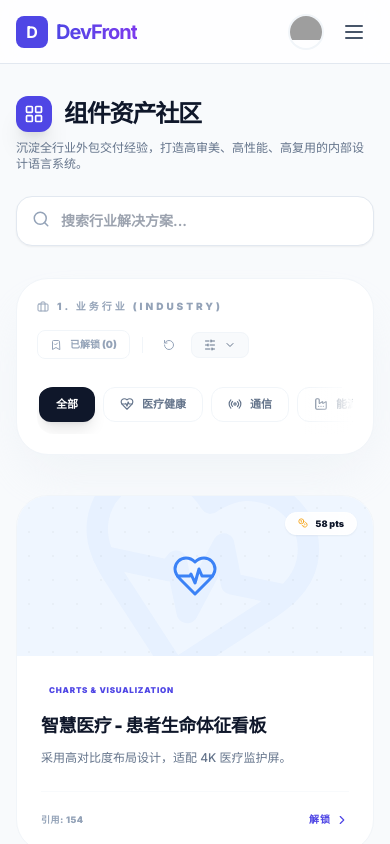
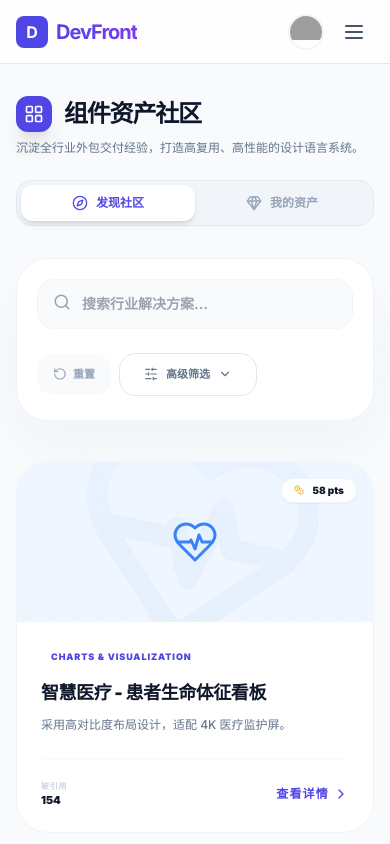
Before and after one commit to birght/NeudevFront, a React (Vite) app: page /#/components in a window 390 px wide. Shown: the top 844 px of the page. Built offline with nearby package versions, Linux system fonts and the light colour scheme; grey boxes are pictures that could not be loaded.

Commit message:
feat: Add Gem and Compass icons to Components page
Introduces two new icons, Gem and Compass, to the available icon set on the Components page. This enhances the visual representation options for components within the devFrontNeu platform.

```diff
--- a/pages/Components.tsx
+++ b/pages/Components.tsx
@@ -2,14 +2,14 @@
 import React, { useState, useEffect, useRef } from 'react';
 import { useNavigate } from 'react-router-dom';
 import {
-  Layout, Map, Keyboard, Database, MessageSquare, Layers, PlaySquare,
-  BarChart3, Zap, FlaskConical, Search, Download, Sparkles, X, Copy,
-  Check, Maximize2, Briefcase, HeartPulse, Radio,
-  Factory, GraduationCap, Building2, ShieldCheck, Leaf,
-  Wallet, CarFront, MonitorPlay, Filter,
+  Layout, Map, Keyboard, Database, MessageSquare, Layers,
+  BarChart3, Zap, FlaskConical, Search, Sparkles,
+  Briefcase, HeartPulse, Radio,
+  Factory, GraduationCap, ShieldCheck, Leaf,
+  Wallet, CarFront, MonitorPlay,
   Stethoscope, Landmark, Scale, ShieldAlert, Cpu,
-  Tags, LayoutGrid, Palette, ChevronRight, ChevronDown, ChevronUp, SlidersHorizontal, RotateCcw,
-  Coins, Unlock, BookmarkCheck
+  Tags, LayoutGrid, ChevronRight, ChevronDown, ChevronUp, SlidersHorizontal, RotateCcw,
+  Coins, Unlock, BookmarkCheck, Gem, Compass
 } from 'lucide-react';
 import { componentService } from '../services/api';
 
@@ -76,86 +76,96 @@ const Components: React.FC = () => {
 
   return (
     <div className="max-w-7xl mx-auto px-4 sm:px-6 lg:px-8 py-8 md:py-12 overflow-hidden">
-      <div className="flex flex-col md:flex-row justify-between items-start md:items-center mb-8 md:mb-12 gap-6 md:gap-8">
-        <div>
+      {/* Header Area */}
+      <div className="flex flex-col md:flex-row justify-between items-start md:items-end mb-8 md:mb-12 gap-6">
+        <div className="flex-1">
           <div className="flex items-center gap-3 mb-2">
             <div className="p-2 md:p-2.5 bg-theme rounded-xl md:rounded-2xl shadow-xl shadow-theme/20 text-white shrink-0">
               <LayoutGrid size={20} className="md:w-6 md:h-6" />
             </div>
-            <h1 className="text-2xl md:text-4xl font-black text-slate-900 tracking-tighter">组件资产社区</h1>
+            <h1 className="text-2xl md:text-4xl font-black text-slate-900 tracking-tighter">
+              {showOnlyUnlocked ? '我的数字保险库' : '组件资产社区'}
+            </h1>
           </div>
           <p className="text-xs md:text-sm text-slate-500 font-medium max-w-xl">
-            沉淀全行业外包交付经验，打造高审美、高性能、高复用的内部设计语言系统。
+            {showOnlyUnlocked ? '管理并快速访问您已通过积分解锁的业务资产。' : '沉淀全行业外包交付经验，打造高复用、高性能的设计语言系统。'}
           </p>
         </div>
-        <div className="relative group w-full md:w-96">
+
+        {/* Toggle Switch Design */}
+        <div className="flex bg-slate-100 p-1 rounded-2xl border border-slate-200 w-full md:w-auto shrink-0">
+          <button
+            onClick={() => setShowOnlyUnlocked(false)}
+            className={`flex-1 md:flex-none flex items-center justify-center gap-2 px-6 py-2.5 rounded-xl text-xs font-black transition-all ${!showOnlyUnlocked ? 'bg-white shadow-md text-theme' : 'text-slate-400 hover:text-slate-600'}`}
+          >
+            <Compass size={16} /> 发现社区
+          </button>
+          <button
+            onClick={() => setShowOnlyUnlocked(true)}
+            className={`flex-1 md:flex-none flex items-center justify-center gap-2 px-6 py-2.5 rounded-xl text-xs font-black transition-all ${showOnlyUnlocked ? 'bg-slate-900 shadow-md text-white' : 'text-slate-400 hover:text-slate-600'}`}
+          >
+            <Gem size={16} className={showOnlyUnlocked ? 'text-amber-400' : ''} />
+            我的资产
+            {unlockedIds.length > 0 && <span className={`ml-1.5 px-1.5 py-0.5 rounded-full text-[9px] ${showOnlyUnlocked ? 'bg-white/20 text-white' : 'bg-slate-200 text-slate-500'}`}>{unlockedIds.length}</span>}
+          </button>
+        </div>
+      </div>
+
+      {/* Main Control Bar */}
+      <div className="bg-white rounded-[2rem] md:rounded-[2.5rem] border border-slate-100 p-5 md:p-8 shadow-2xl shadow-slate-200/40 mb-10 overflow-hidden">
+        <div className="flex flex-col lg:flex-row justify-between items-center gap-6">
+          {/* Search Bar */}
+          <div className="relative group w-full lg:flex-1">
             <input
               type="text"
-            placeholder="搜索行业解决方案..."
-            className="w-full pl-11 pr-4 py-3.5 bg-white border border-slate-200 rounded-2xl focus:ring-4 focus:ring-theme/10 transition-all outline-none font-bold text-sm shadow-sm"
+              placeholder={showOnlyUnlocked ? "在我的库中搜索..." : "搜索行业解决方案..."}
+              className="w-full pl-11 pr-4 py-3.5 bg-slate-50 border border-slate-100 rounded-2xl focus:ring-4 focus:ring-theme/10 transition-all outline-none font-bold text-sm"
               value={searchQuery}
               onChange={(e) => setSearchQuery(e.target.value)}
             />
             <Search className="absolute left-4 top-3.5 text-slate-400 group-focus-within:text-theme transition-colors" size={18} />
           </div>
-      </div>
 
-      <div className="bg-white rounded-[2rem] md:rounded-[2.5rem] border border-slate-100 p-5 md:p-8 shadow-2xl shadow-slate-200/40 mb-10 overflow-hidden">
-        <div className={isExpanded ? 'mb-8 md:mb-10' : 'mb-0'}>
-          <div className="flex flex-col sm:flex-row justify-between items-start sm:items-center mb-6 gap-4">
-            <label className="text-[10px] font-black text-slate-400 uppercase tracking-[0.3em] flex items-center gap-2">
-              <Briefcase size={12} /> 1. 业务行业 (Industry)
-            </label>
-            <div className="flex items-center gap-2 w-full sm:w-auto overflow-x-auto no-scrollbar sm:overflow-visible pb-1 sm:pb-0">
-               <button
-                onClick={() => setShowOnlyUnlocked(!showOnlyUnlocked)}
-                className={`flex items-center gap-2 px-3 py-1.5 rounded-lg text-[10px] font-black transition-all border shrink-0 ${
-                  showOnlyUnlocked ? 'bg-emerald-600 border-emerald-500 text-white shadow-lg shadow-emerald-100' : 'bg-white border-slate-100 text-slate-400 hover:border-emerald-200 hover:text-emerald-600'
-                }`}
-               >
-                 <BookmarkCheck size={12} className={showOnlyUnlocked ? 'animate-pulse' : ''} />
-                 {showOnlyUnlocked ? '我的资产' : `已解锁 (${unlockedIds.length})`}
-               </button>
-
-               <div className="h-4 w-px bg-slate-100 mx-1 shrink-0"></div>
-
-               <button onClick={resetFilters} className="flex items-center gap-1.5 px-2 py-1.5 text-[10px] font-black text-slate-400 hover:text-theme shrink-0 active:scale-95 transition-transform">
-                 <RotateCcw size={12} /> <span className="hidden sm:inline">重置</span>
+          <div className="flex items-center gap-2 w-full lg:w-auto overflow-x-auto no-scrollbar pb-1 lg:pb-0">
+             <button onClick={resetFilters} className="flex items-center gap-1.5 px-4 py-3 bg-slate-50 text-[11px] font-black text-slate-400 rounded-2xl hover:text-theme shrink-0 active:scale-95 transition-all">
+               <RotateCcw size={14} /> 重置
              </button>
              <button
                onClick={() => setIsExpanded(!isExpanded)}
-                 className={`flex items-center gap-2 px-3 py-1.5 rounded-lg text-[10px] font-black transition-all border shrink-0 active:scale-95 ${
-                   isExpanded ? 'bg-theme/5 border-theme/20 text-theme' : 'bg-slate-50 border-slate-100 text-slate-500'
+               className={`flex items-center gap-2 px-6 py-3 rounded-2xl text-[11px] font-black transition-all border shrink-0 active:scale-95 ${
+                 isExpanded ? 'bg-theme text-white border-transparent shadow-xl shadow-theme/20' : 'bg-white border-slate-200 text-slate-500'
                }`}
              >
-                 <SlidersHorizontal size={12} />
-                 <span className="hidden sm:inline">{isExpanded ? '收起' : '高级'}</span>
-                 {isExpanded ? <ChevronUp size={12} /> : <ChevronDown size={12} />}
+               <SlidersHorizontal size={14} />
+               高级筛选
+               {isExpanded ? <ChevronUp size={14} /> : <ChevronDown size={14} />}
              </button>
           </div>
         </div>
 
-          <div className="relative group/scroll overflow-hidden rounded-2xl">
-             {/* 渐变遮罩指示器 */}
-             <div className="absolute left-0 top-0 bottom-0 w-12 bg-gradient-to-r from-white to-transparent pointer-events-none z-10 opacity-0 group-hover/scroll:opacity-100 sm:hidden transition-opacity"></div>
-             <div className="absolute right-0 top-0 bottom-0 w-12 bg-gradient-to-l from-white to-transparent pointer-events-none z-10 opacity-100 sm:hidden transition-opacity"></div>
-
-             <div className="flex flex-nowrap md:flex-wrap gap-2 md:gap-3 overflow-x-auto no-scrollbar pb-3 md:pb-0 px-0.5 scroll-smooth">
+        {isExpanded && (
+          <div className="animate-in fade-in slide-in-from-top-4 duration-300 mt-8 pt-8 border-t border-slate-50">
+            <div className="space-y-8">
+               {/* Industry Filter */}
+               <div>
+                  <label className="text-[10px] font-black text-slate-400 uppercase tracking-[0.3em] flex items-center gap-2 mb-4">
+                    <Briefcase size={12} /> 按行业筛选 (Industry)
+                  </label>
+                  <div className="relative group/scroll">
+                     <div className="absolute left-0 top-0 bottom-0 w-8 bg-gradient-to-r from-white to-transparent pointer-events-none z-10 sm:hidden"></div>
+                     <div className="absolute right-0 top-0 bottom-0 w-8 bg-gradient-to-l from-white to-transparent pointer-events-none z-10 sm:hidden"></div>
+                     <div className="flex flex-nowrap md:flex-wrap gap-2 md:gap-3 overflow-x-auto no-scrollbar pb-2">
                         <button
                           onClick={() => setSelectedIndustry('all')}
-                 className={`px-4 md:py-2.5 py-2 rounded-xl md:rounded-2xl text-[11px] md:text-xs font-black transition-all border shrink-0 ${
-                   selectedIndustry === 'all' ? 'bg-slate-900 text-white border-transparent shadow-lg' : 'bg-slate-50 text-slate-500 border-slate-100'
-                 }`}
+                          className={`px-4 py-2 rounded-xl text-[11px] font-black transition-all border shrink-0 ${selectedIndustry === 'all' ? 'bg-slate-900 text-white' : 'bg-slate-50 text-slate-500 border-slate-100'}`}
                         >
-                 全部
+                          全部行业
                         </button>
                         {industries.map((ind) => (
                           <button
                             key={ind.id}
                             onClick={() => setSelectedIndustry(ind.id)}
-                   className={`flex items-center gap-2 px-4 md:py-2.5 py-2 rounded-xl md:rounded-2xl text-[11px] md:text-xs font-black transition-all border shrink-0 ${
-                     selectedIndustry === ind.id ? `${ind.bg} ${ind.color} border-current shadow-md` : 'bg-white text-slate-500 border-slate-100'
-                   }`}
+                            className={`flex items-center gap-2 px-4 py-2 rounded-xl text-[11px] font-black transition-all border shrink-0 ${selectedIndustry === ind.id ? `${ind.bg} ${ind.color} border-current shadow-md` : 'bg-white text-slate-500 border-slate-100'}`}
                           >
                             <ind.icon size={14} />
                             {ind.name}
@@ -165,25 +175,18 @@ const Components: React.FC = () => {
                   </div>
                </div>
 
-        {isExpanded && (
-          <div className="animate-in fade-in slide-in-from-top-4 duration-300">
-            <div className="mb-4 md:mb-10 pt-6 md:pt-8 border-t border-slate-50">
-              <label className="text-[10px] font-black text-slate-400 uppercase tracking-[0.3em] block mb-4 md:mb-6 flex items-center gap-2">
-                <Tags size={12} /> 2. 功能类别 (Category)
+               {/* Category Filter */}
+               <div>
+                  <label className="text-[10px] font-black text-slate-400 uppercase tracking-[0.3em] flex items-center gap-2 mb-4">
+                    <Tags size={12} /> 按功能分类 (Category)
                   </label>
-
-              <div className="relative group/scroll overflow-hidden rounded-2xl">
-                 <div className="absolute left-0 top-0 bottom-0 w-12 bg-gradient-to-r from-white to-transparent pointer-events-none z-10 opacity-0 group-hover/scroll:opacity-100 sm:hidden transition-opacity"></div>
-                 <div className="absolute right-0 top-0 bottom-0 w-12 bg-gradient-to-l from-white to-transparent pointer-events-none z-10 opacity-100 sm:hidden transition-opacity"></div>
-
-                 <div className="flex flex-nowrap md:flex-wrap gap-2 md:gap-3 overflow-x-auto no-scrollbar pb-3 md:pb-0 px-0.5 scroll-smooth">
+                  <div className="relative group/scroll">
+                     <div className="flex flex-nowrap md:flex-wrap gap-2 md:gap-3 overflow-x-auto no-scrollbar pb-2">
                         {categories.map((cat) => (
                           <button
                             key={cat.id}
                             onClick={() => setSelectedCategory(cat.id)}
-                       className={`flex items-center gap-2 px-4 md:py-2.5 py-2 rounded-xl md:rounded-2xl text-[11px] md:text-xs font-black transition-all border shrink-0 ${
-                         selectedCategory === cat.id ? 'bg-theme text-white shadow-lg' : 'bg-slate-50 text-slate-500'
-                       }`}
+                            className={`flex items-center gap-2 px-4 py-2 rounded-xl text-[11px] font-black transition-all border shrink-0 ${selectedCategory === cat.id ? 'bg-theme text-white shadow-lg' : 'bg-slate-50 text-slate-500 border-slate-100'}`}
                           >
                             <cat.icon size={14} />
                             {cat.name}
@@ -193,9 +196,11 @@ const Components: React.FC = () => {
                   </div>
                </div>
             </div>
+          </div>
         )}
       </div>
 
+      {/* Grid Area */}
       {filteredComponents.length > 0 ? (
         <div className="grid grid-cols-1 sm:grid-cols-2 lg:grid-cols-3 gap-6 md:gap-8 animate-in fade-in duration-500">
           {filteredComponents.map((comp) => {
@@ -205,10 +210,16 @@ const Components: React.FC = () => {
               <div
                 key={comp.id}
                 onClick={() => navigate(`/components/${comp.id}`)}
-                className="group relative bg-white rounded-[2rem] md:rounded-[2.5rem] border border-slate-100 overflow-hidden hover:shadow-[0_40px_80px_-15px_rgba(0,0,0,0.08)] transition-all duration-500 hover:-translate-y-2 cursor-pointer active:scale-[0.98] md:active:scale-100"
+                className={`group relative bg-white rounded-[2rem] md:rounded-[2.5rem] border overflow-hidden hover:shadow-[0_40px_80px_-15px_rgba(0,0,0,0.1)] transition-all duration-500 hover:-translate-y-2 cursor-pointer active:scale-[0.98] ${
+                  isUnlocked ? 'border-amber-200/50 hover:shadow-amber-100' : 'border-slate-100'
+                }`}
               >
                 <div className={`h-40 md:h-52 ${industryInfo.bg} flex items-center justify-center relative overflow-hidden transition-colors duration-700`}>
                   <div className="absolute inset-0 opacity-[0.03] bg-[radial-gradient(#000_1px,transparent_1px)] [background-size:24px_24px]"></div>
+
+                  {/* Unlocked Subtle Glow Background */}
+                  {isUnlocked && <div className="absolute inset-0 bg-[radial-gradient(circle_at_50%_50%,rgba(245,158,11,0.1),transparent_70%)] animate-pulse"></div>}
+
                   <div className={`absolute inset-0 flex items-center justify-center ${industryInfo.color} opacity-[0.04] scale-[4] rotate-12 transition-transform duration-1000 group-hover:scale-[4.5]`}>
                      <industryInfo.icon size={64} />
                   </div>
@@ -218,32 +229,36 @@ const Components: React.FC = () => {
 
                   <div className="absolute top-4 right-4">
                      {isUnlocked ? (
-                       <div className="px-3 py-1 bg-emerald-500 text-white backdrop-blur rounded-full shadow-lg shadow-emerald-200 flex items-center gap-1.5 border border-white/20">
-                          <ShieldCheck size={12} />
-                          <span className="text-[9px] md:text-[10px] font-black uppercase">已解锁</span>
+                       <div className="px-3 py-1 bg-white/90 backdrop-blur-md text-amber-600 rounded-full shadow-lg border border-amber-200 flex items-center gap-1.5 animate-in zoom-in">
+                          <BookmarkCheck size={12} />
+                          <span className="text-[10px] font-black uppercase tracking-tight">已解锁</span>
                        </div>
                      ) : (
-                       <div className="px-3 py-1 bg-white/90 backdrop-blur rounded-full border border-white shadow-sm flex items-center gap-2">
+                       <div className="px-3 py-1 bg-white/90 backdrop-blur-md rounded-full border border-slate-100 shadow-sm flex items-center gap-2">
                           <Coins size={10} className="text-amber-500" />
-                          <span className="text-[9px] md:text-[10px] font-black text-slate-900">{comp.pointsPerCopy} pts</span>
+                          <span className="text-[10px] font-black text-slate-900">{comp.pointsPerCopy} pts</span>
                        </div>
                      )}
                   </div>
                 </div>
 
-                <div className="p-6 md:p-8">
-                  <div className="flex flex-wrap gap-2 mb-3 md:mb-4">
-                    <span className="text-[8px] md:text-[9px] font-black text-theme uppercase bg-theme/10 px-2 md:px-3 py-1 rounded-full tracking-widest">{comp.category}</span>
+                <div className="p-6 md:p-8 relative">
+                  <div className="flex flex-wrap gap-2 mb-3">
+                    <span className="text-[9px] font-black text-theme uppercase bg-theme/10 px-2.5 py-1 rounded-full tracking-widest">{comp.category}</span>
+                    {isUnlocked && <span className="text-[9px] font-black text-amber-600 uppercase bg-amber-50 px-2.5 py-1 rounded-full tracking-widest">VAULT ASSET</span>}
                   </div>
                   <h3 className="text-lg md:text-xl font-black text-slate-900 mb-2 group-hover:text-theme transition-colors tracking-tight line-clamp-1">{comp.title}</h3>
                   <p className="text-xs md:text-sm text-slate-500 leading-relaxed line-clamp-2 font-medium">{comp.description}</p>
 
                   <div className="mt-6 md:mt-8 flex items-center justify-between pt-5 md:pt-6 border-t border-slate-50">
-                    <div className="flex items-center gap-2">
-                       <span className="text-[9px] md:text-[10px] font-black text-slate-400 uppercase tracking-wider">引用: {comp.copyCount}</span>
+                    <div className="flex items-center gap-4">
+                       <div className="flex flex-col">
+                          <span className="text-[8px] font-black text-slate-300 uppercase tracking-widest">被引用</span>
+                          <span className="text-[11px] font-black text-slate-900">{comp.copyCount}</span>
                        </div>
-                    <button className="text-theme text-[10px] md:text-xs font-black flex items-center gap-1 uppercase tracking-widest group/btn">
-                      {isUnlocked ? '查看' : '解锁'} <ChevronRight size={14} className="group-hover/btn:translate-x-0.5 transition-transform" />
+                    </div>
+                    <button className="text-theme text-xs font-black flex items-center gap-1 uppercase tracking-widest group/btn">
+                      {isUnlocked ? '立即访问' : '查看详情'} <ChevronRight size={16} className="group-hover/btn:translate-x-0.5 transition-transform" />
                     </button>
                   </div>
                 </div>
@@ -252,16 +267,24 @@ const Components: React.FC = () => {
           })}
         </div>
       ) : (
-        <div className="py-20 flex flex-col items-center justify-center text-center bg-slate-50/50 rounded-[2rem] border border-dashed border-slate-200 animate-in fade-in">
-           <div className="w-16 h-16 bg-white rounded-2xl flex items-center justify-center text-slate-200 shadow-sm mb-6">
-              {showOnlyUnlocked ? <Unlock size={32} /> : <Search size={32} />}
+        <div className="py-32 flex flex-col items-center justify-center text-center bg-slate-50/50 rounded-[3rem] border border-dashed border-slate-200 animate-in fade-in">
+           <div className="w-20 h-20 bg-white rounded-[2.5rem] flex items-center justify-center text-slate-200 shadow-xl mb-6 ring-4 ring-slate-50">
+              {showOnlyUnlocked ? <Gem size={32} /> : <Search size={32} />}
            </div>
-           <h3 className="text-lg font-black text-slate-900 tracking-tight">
-             {showOnlyUnlocked ? '暂无已解锁资产' : '未找到匹配资产'}
+           <h3 className="text-xl font-black text-slate-900 tracking-tight">
+             {showOnlyUnlocked ? '您的保险库空空如也' : '未找到匹配资产'}
            </h3>
-           <p className="text-xs text-slate-400 font-medium mt-1 px-8">
-             请调整筛选条件或搜索关键词。
+           <p className="text-sm text-slate-400 font-medium mt-2 px-8 max-w-sm">
+             {showOnlyUnlocked ? '前往社区浏览并使用积分解锁您感兴趣的高质量业务组件。' : '请尝试调整筛选条件或搜索关键词以寻找灵感。'}
            </p>
+           {showOnlyUnlocked && (
+             <button
+               onClick={() => setShowOnlyUnlocked(false)}
+               className="mt-8 px-8 py-3 bg-theme text-white rounded-2xl font-black text-xs uppercase tracking-widest shadow-xl shadow-theme/20 hover:scale-105 active:scale-95 transition-all"
+             >
+               去社区逛逛
+             </button>
+           )}
         </div>
       )}
     </div>
```
Lines whose indentation alone changed are shown as unchanged.
